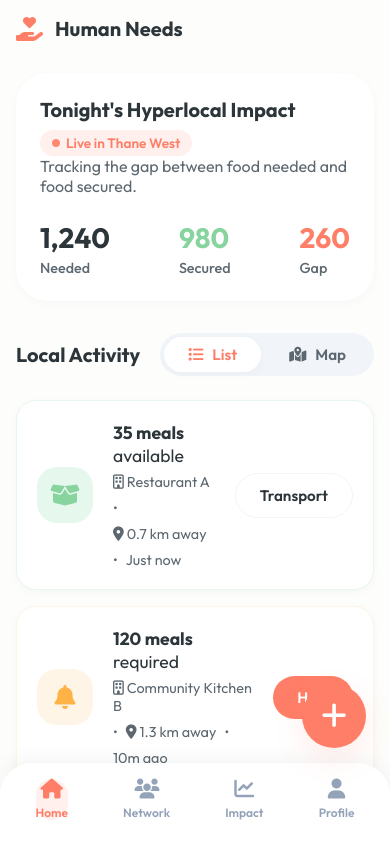
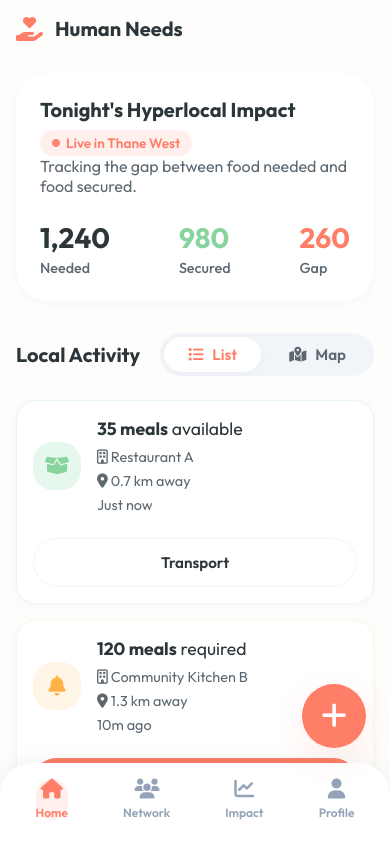
Before and after one commit to cocreata95/noonestayshungry, a Next.js app: page /dashboard in a window 390 px wide. Shown: the top 842 px of the page. Built offline with nearby package versions, Linux system fonts and the light colour scheme.

Commit message:
first phase

```diff
--- a/src/app/globals.css
+++ b/src/app/globals.css
@@ -200,6 +200,36 @@ body {
     .status-metrics { width: 100%; justify-content: space-between; gap: 16px; }
     .metric { align-items: flex-start; }
 
+    /* Mobile Feed Card Optimization */
+    .feed-card {
+        flex-wrap: wrap;
+        padding: 16px;
+        gap: 16px;
+    }
+    .feed-icon {
+        width: 48px;
+        height: 48px;
+        font-size: 1.25rem;
+    }
+    .feed-content {
+        flex: 1 1 calc(100% - 64px);
+    }
+    .feed-meta {
+        flex-direction: column;
+        align-items: flex-start;
+        gap: 6px;
+        margin-top: 8px;
+    }
+    .feed-meta span:nth-child(even) {
+        display: none; /* Hide bullets */
+    }
+    .feed-card .btn-small {
+        width: 100%;
+        flex: 1 1 100%;
+        margin-top: 8px;
+        padding: 14px;
+    }
+
     .map-container { height: 400px; }
 
     /* Action Panel becomes a slide-up overlay on mobile */
```
